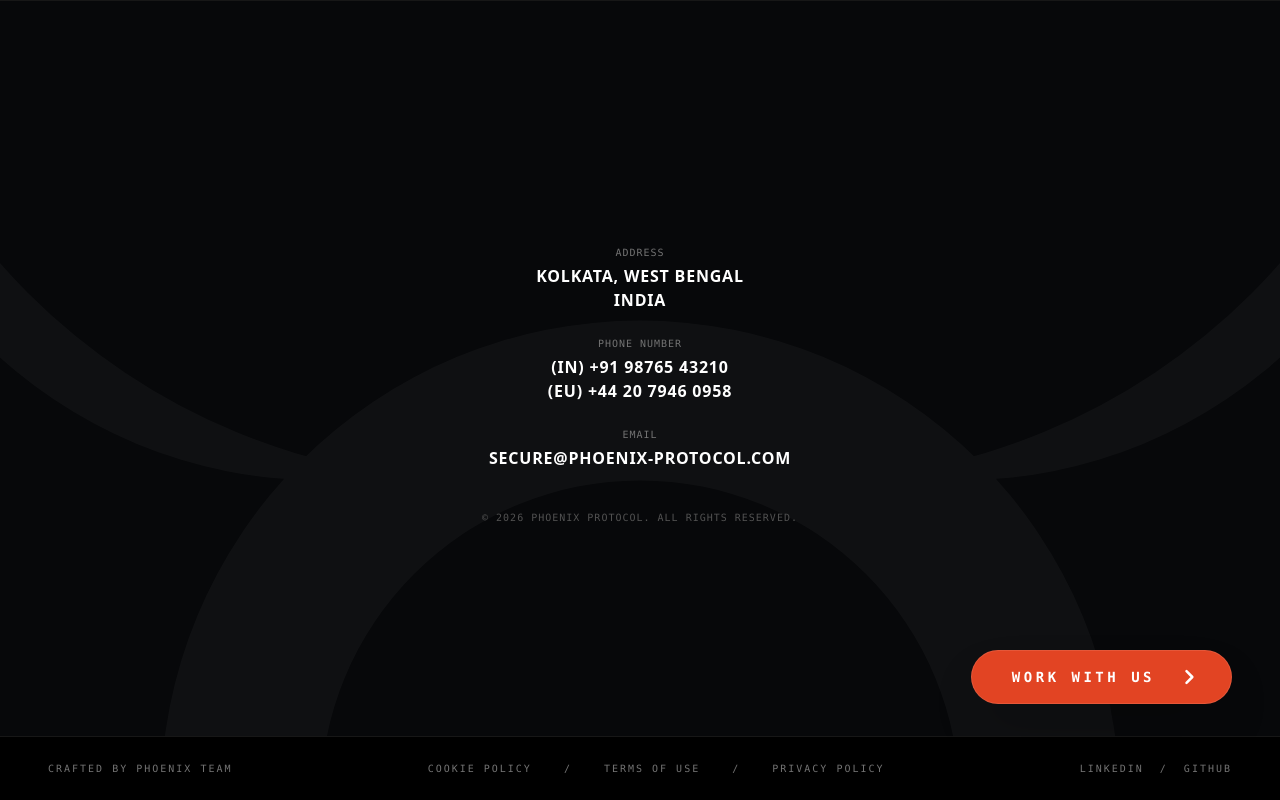
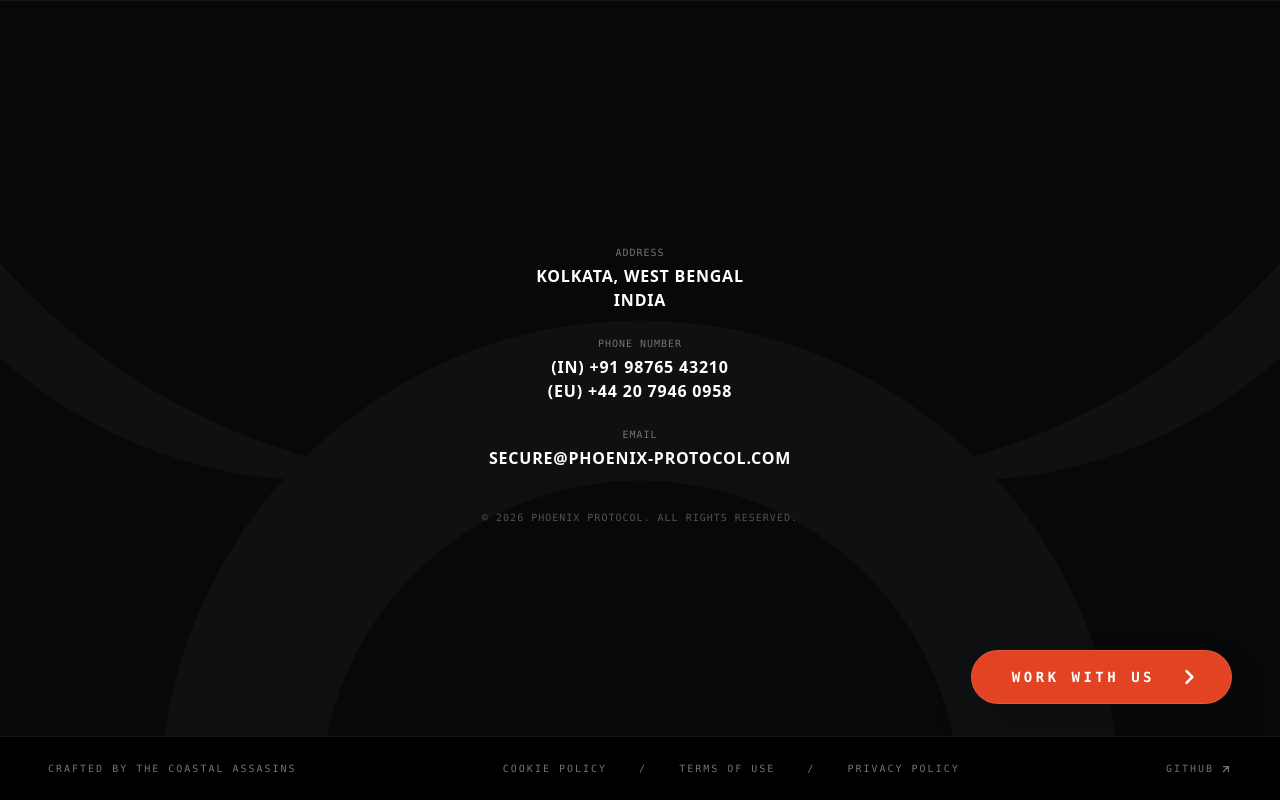
Before and after one commit to HeX-ecutioner/phoenix-protocol, a React app in the folder frontend/: page / in a window 1280 px wide. Shown: the part 4807-5607 px from the top of the page. Built offline with nearby package versions, Linux system fonts and the light colour scheme; no server answers; the HTML template or start-up script is replaced by a standard one.

Commit message:
feat(footer): update team branding to Coastal Assasins, add repo GitHub link, and remove LinkedIn

```diff
--- a/frontend/src/components/Footer.jsx
+++ b/frontend/src/components/Footer.jsx
@@ -65,19 +65,27 @@ export function Footer() {
       {/* Sub Footer (Black Bar) */}
       <div className="w-full bg-black py-6 px-6 md:px-12 flex flex-col md:flex-row items-center justify-between text-[9px] md:text-[10px] font-mono text-neutral-500 tracking-[0.2em] uppercase z-10 border-t border-neutral-900">
         <div>
-          CRAFTED BY PHOENIX TEAM
+          CRAFTED BY THE COASTAL ASSASINS
         </div>
         <div className="flex gap-4 md:gap-8 my-4 md:my-0">
-          <a href="#" className="hover:text-white transition-colors">COOKIE POLICY</a>
+          <Link to="/cookies" className="hover:text-white transition-colors">COOKIE POLICY</Link>
           <span>/</span>
-          <a href="#" className="hover:text-white transition-colors">TERMS OF USE</a>
+          <Link to="/terms" className="hover:text-white transition-colors">TERMS OF USE</Link>
           <span>/</span>
-          <a href="#" className="hover:text-white transition-colors">PRIVACY POLICY</a>
+          <Link to="/privacy" className="hover:text-white transition-colors">PRIVACY POLICY</Link>
         </div>
         <div className="flex gap-4">
-          <a href="#" className="hover:text-white transition-colors">LINKEDIN</a>
-          <span>/</span>
-          <a href="#" className="hover:text-white transition-colors">GITHUB</a>
+          <a
+            href="https://github.com/HeX-ecutioner/phoenix-protocol"
+            target="_blank"
+            rel="noopener noreferrer"
+            className="hover:text-brand-orange transition-colors flex items-center gap-1.5"
+          >
+            <span>GITHUB</span>
+            <svg viewBox="0 0 24 24" fill="none" stroke="currentColor" strokeWidth="2.5" className="w-3 h-3">
+              <path strokeLinecap="round" strokeLinejoin="round" d="M7 17L17 7M17 7H7M17 7V17" />
+            </svg>
+          </a>
         </div>
       </div>
     </footer>
```
